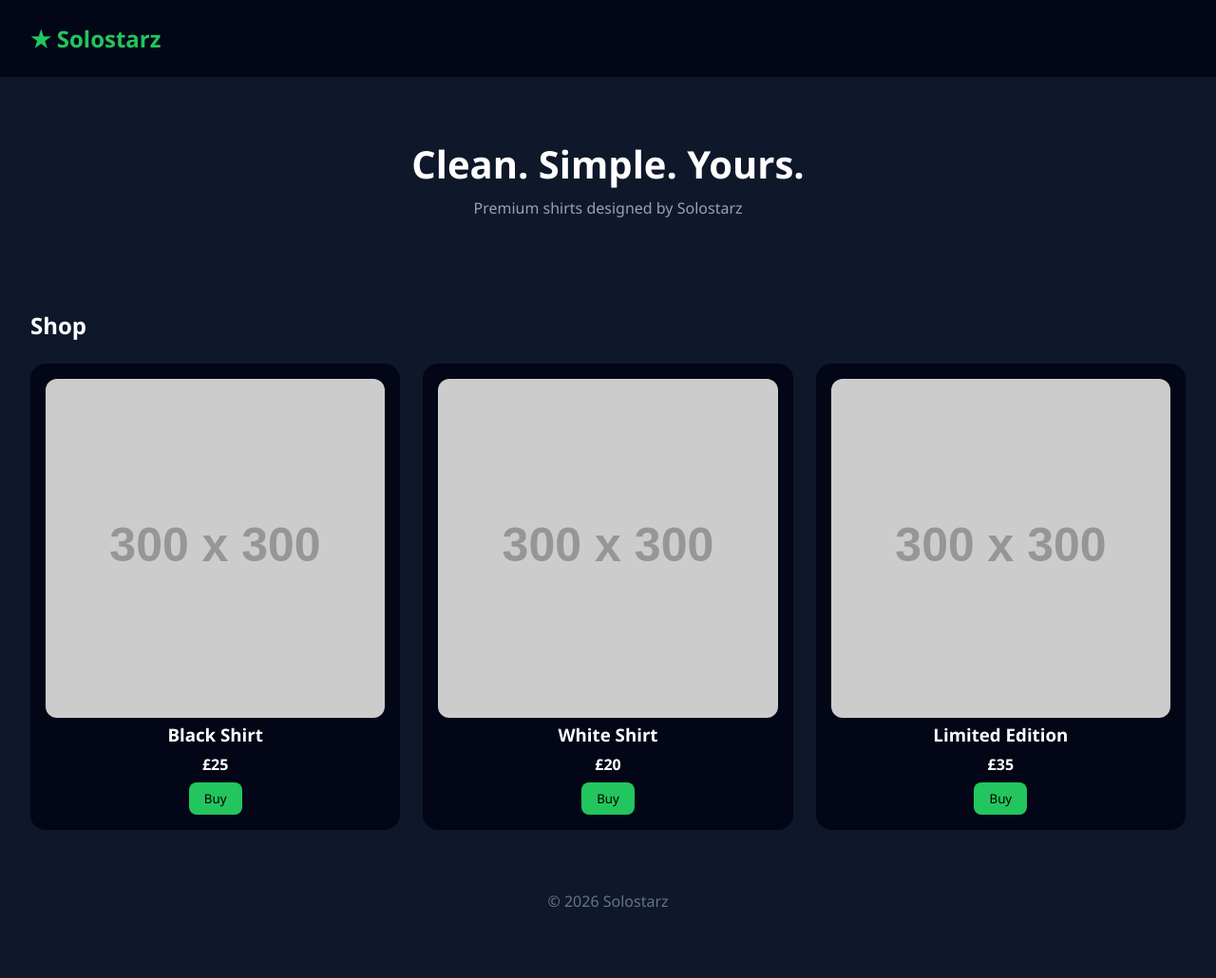
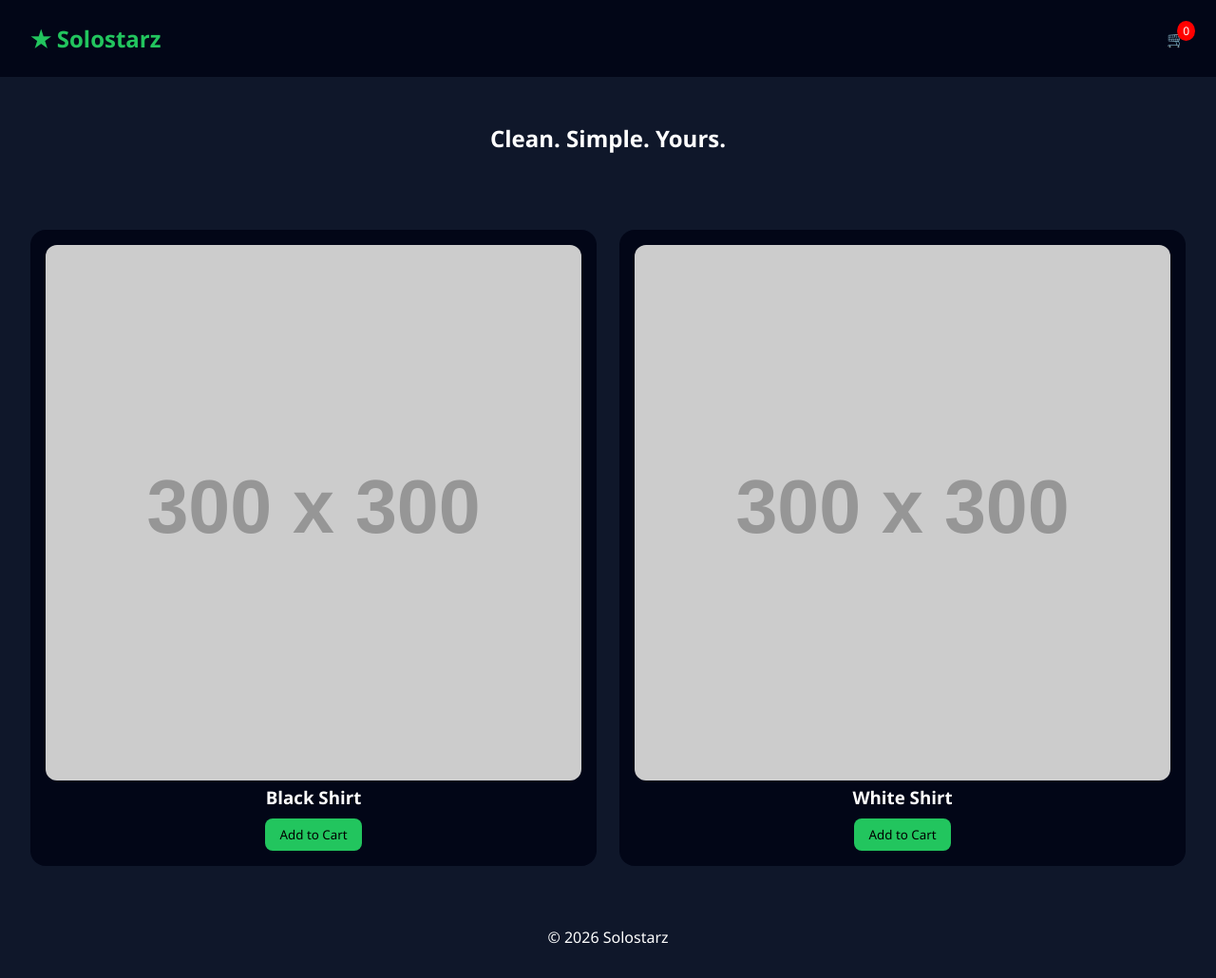
Before and after one commit to yamenalhakim2010/solostarz-store-, a plain HTML site: page index.html in a window 1280 px wide. Shown: the whole page at 95% size. Before the commit the page ends 992 px from the top, so only its background shows below. Drawn offline with Linux system fonts and the light colour scheme; placeholder pictures from the web are drawn by us.

Commit message:
Refactor HTML and CSS for improved readability

```diff
--- a/index.html
+++ b/index.html
@@ -6,99 +6,58 @@
 <title>Solostarz | Store</title>
 
 <style>
-* {
-  margin: 0;
-  padding: 0;
-  box-sizing: border-box;
-  font-family: 'Segoe UI', sans-serif;
+* { margin:0; padding:0; box-sizing:border-box; font-family:'Segoe UI',sans-serif; }
+body { background:#0f172a; color:white; }
+
+header { display:flex; justify-content:space-between; align-items:center; padding:1.5rem 2rem; background:#020617; }
+.logo { font-size:1.5rem; font-weight:bold; color:#22c55e; }
+
+.cart { cursor:pointer; position:relative; }
+.cart-count {
+  position:absolute;
+  top:-8px;
+  right:-10px;
+  background:red;
+  border-radius:50%;
+  padding:2px 6px;
+  font-size:12px;
 }
 
-body {
-  background: #0f172a;
-  color: white;
+.hero { text-align:center; padding:3rem 2rem; }
+.shop { padding:2rem; }
+.grid { display:grid; grid-template-columns:repeat(auto-fit,minmax(250px,1fr)); gap:1.5rem; }
+
+.card { background:#020617; border-radius:16px; padding:1rem; text-align:center; transition:0.3s; }
+.card:hover { transform:translateY(-5px); }
+.card img { width:100%; border-radius:12px; }
+
+button { background:#22c55e; border:none; padding:0.5rem 1rem; border-radius:8px; cursor:pointer; color:black; margin-top:10px; }
+button:hover { background:#16a34a; }
+
+/* Modal */
+.modal {
+  display:none;
+  position:fixed;
+  top:0; left:0;
+  width:100%; height:100%;
+  background:rgba(0,0,0,0.7);
+  justify-content:center;
+  align-items:center;
 }
 
-header {
-  display: flex;
-  justify-content: space-between;
-  align-items: center;
-  padding: 1.5rem 2rem;
-  background: #020617;
+.modal-content {
+  background:#020617;
+  padding:2rem;
+  border-radius:10px;
+  width:300px;
 }
 
-.logo {
-  font-size: 1.5rem;
-  font-weight: bold;
-  color: #22c55e;
-}
-
-.hero {
-  text-align: center;
-  padding: 4rem 2rem;
-}
-
-.hero h1 {
-  font-size: 2.5rem;
-}
-
-.hero p {
-  color: #94a3b8;
-  margin-top: 0.5rem;
-}
-
-.shop {
-  padding: 2rem;
-}
-
-.shop h2 {
-  margin-bottom: 1.5rem;
-}
-
-.grid {
-  display: grid;
-  grid-template-columns: repeat(auto-fit, minmax(250px, 1fr));
-  gap: 1.5rem;
-}
-
-.card {
-  background: #020617;
-  border-radius: 16px;
-  padding: 1rem;
-  text-align: center;
-  transition: 0.3s;
-}
-
-.card:hover {
-  transform: translateY(-5px);
-}
-
-.card img {
-  width: 100%;
-  border-radius: 12px;
-}
-
-.price {
-  margin: 0.5rem 0;
-  font-weight: bold;
-}
-
-button {
-  background: #22c55e;
-  border: none;
-  padding: 0.5rem 1rem;
-  border-radius: 8px;
-  cursor: pointer;
-  color: black;
-}
-
-button:hover {
-  background: #16a34a;
-}
-
-footer {
-  text-align: center;
-  padding: 2rem;
-  color: #64748b;
+input, select {
+  width:100%;
+  padding:8px;
+  margin:8px 0;
+  border-radius:5px;
+  border:none;
 }
 </style>
 </head>
@@ -107,50 +66,70 @@ footer {
 
 <header>
   <div class="logo">★ Solostarz</div>
+  <div class="cart">🛒 <span class="cart-count" id="cart-count">0</span></div>
 </header>
 
 <section class="hero">
   <h1>Clean. Simple. Yours.</h1>
-  <p>Premium shirts designed by Solostarz</p>
 </section>
 
 <section class="shop">
-  <h2>Shop</h2>
   <div class="grid">
 
     <div class="card">
       <img src="https://via.placeholder.com/300x300?text=Black+Shirt">
       <h3>Black Shirt</h3>
-      <div class="price">£25</div>
-      <a href="YOUR_STRIPE_PAYMENT_LINK_BLACK" target="_blank">
-        <button>Buy</button>
-      </a>
+      <button onclick="addToCart('Black Shirt',25)">Add to Cart</button>
     </div>
 
     <div class="card">
       <img src="https://via.placeholder.com/300x300?text=White+Shirt">
       <h3>White Shirt</h3>
-      <div class="price">£20</div>
-      <a href="YOUR_STRIPE_PAYMENT_LINK_WHITE" target="_blank">
-        <button>Buy</button>
-      </a>
-    </div>
-
-    <div class="card">
-      <img src="https://via.placeholder.com/300x300?text=Limited+Edition">
-      <h3>Limited Edition</h3>
-      <div class="price">£35</div>
-      <a href="YOUR_STRIPE_PAYMENT_LINK_LIMITED" target="_blank">
-        <button>Buy</button>
-      </a>
+      <button onclick="addToCart('White Shirt',20)">Add to Cart</button>
     </div>
 
   </div>
 </section>
 
-<footer>
-  © 2026 Solostarz
-</footer>
+<!-- Modal -->
+<div class="modal" id="modal">
+  <div class="modal-content">
+    <h3>Complete Order</h3>
+    <select id="size">
+      <option>Small</option>
+      <option>Medium</option>
+      <option>Large</option>
+    </select>
+
+    <input type="number" id="quantity" value="1" min="1">
+
+    <button onclick="checkout()">Proceed to Payment</button>
+  </div>
+</div>
+
+<footer style="text-align:center; padding:2rem;">© 2026 Solostarz</footer>
+
+<script>
+let cartCount = 0;
+let currentItem = null;
+
+function addToCart(name, price) {
+  cartCount++;
+  document.getElementById('cart-count').innerText = cartCount;
+  currentItem = { name, price };
+
+  // open modal
+  document.getElementById('modal').style.display = 'flex';
+}
+
+function checkout() {
+  const size = document.getElementById('size').value;
+  const quantity = document.getElementById('quantity').value;
+
+  // ⚠️ REDIRECT TO STRIPE PAYMENT LINK
+  window.location.href = "https://buy.stripe.com/YOUR_LINK_HERE";
+}
+</script>
 
 </body>
 </html>
```
